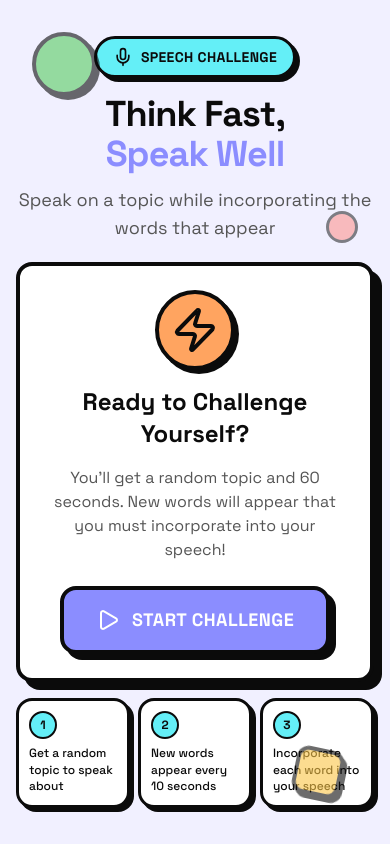
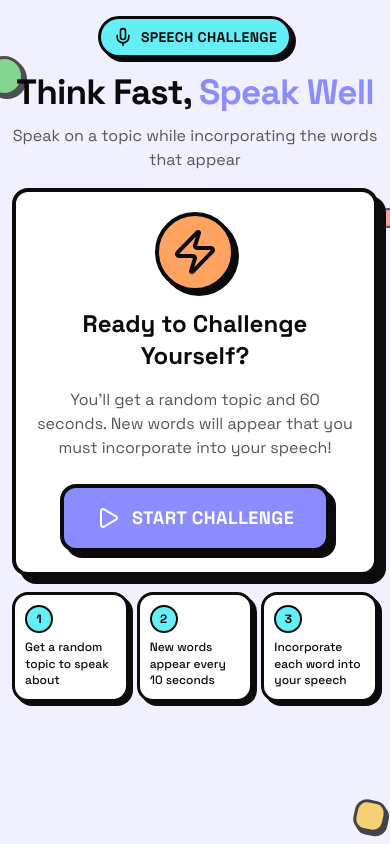
Before and after one commit to Byrrajus12/speakingChallenge, a Next.js app: page / in a window 390 px wide. Built offline with nearby package versions, Linux system fonts and the light colour scheme.

Commit message:
Improve layout and styles for mobile & Desktop to improve responsiveness and visuals

```diff
--- a/components/speech-challenge.tsx
+++ b/components/speech-challenge.tsx
@@ -91,32 +91,45 @@ export function SpeechChallenge() {
   const isIdle = gameState === "idle"
 
   return (
-    <div className="min-h-[100dvh] bg-background flex flex-col items-center justify-center p-4 md:p-8">
-      {/* Decorative elements - keeping green/colorful for shapes */}
-      <div className="fixed top-8 left-8 w-16 h-16 bg-chart-1 rounded-full border-4 border-foreground shadow-[4px_4px_0px_0px] shadow-foreground opacity-60" />
-      <div className="fixed bottom-12 right-12 w-12 h-12 bg-chart-2 rounded-lg border-4 border-foreground shadow-[4px_4px_0px_0px] shadow-foreground rotate-12 opacity-60" />
-      <div className="fixed top-1/4 right-8 w-8 h-8 bg-chart-3 rounded-full border-3 border-foreground opacity-50" />
+    <div className="relative min-h-screen bg-background overflow-x-hidden flex flex-col items-center px-3 pt-4 pb-[max(0.75rem,env(safe-area-inset-bottom))] sm:px-4 sm:pt-5 md:min-h-[100dvh] md:justify-center md:p-8">
+      {/* Decorative elements kept on mobile, but resized and moved to safer edges */}
+      <div
+        aria-hidden="true"
+        className="pointer-events-none absolute top-14 -left-4 w-10 h-10 bg-chart-1 rounded-full border-3 border-foreground shadow-[3px_3px_0px_0px] shadow-foreground opacity-70 sm:top-12 sm:-left-3 sm:w-12 sm:h-12 sm:border-4 sm:shadow-[4px_4px_0px_0px] md:fixed md:top-8 md:left-8 md:w-16 md:h-16 md:opacity-60 z-0"
+      />
+      <div
+        aria-hidden="true"
+        className="pointer-events-none absolute bottom-3 right-1 w-8 h-8 bg-chart-2 rounded-lg border-3 border-foreground shadow-[3px_3px_0px_0px] shadow-foreground rotate-12 opacity-75 sm:bottom-5 sm:right-2 sm:w-10 sm:h-10 sm:border-4 sm:shadow-[4px_4px_0px_0px] md:fixed md:bottom-12 md:right-12 md:w-12 md:h-12 md:opacity-60 z-0"
+      />
+      <div
+        aria-hidden="true"
+        className="pointer-events-none absolute top-52 -right-2 w-5 h-5 bg-chart-3 rounded-full border-2 border-foreground opacity-70 sm:w-6 sm:h-6 sm:border-3 md:fixed md:top-1/4 md:right-8 md:w-8 md:h-8 md:opacity-50 z-0"
+      />
 
-      <div className="w-full max-w-2xl">
+      <div className="relative z-10 w-full max-w-2xl">
         {/* Header */}
-        <header className={`text-center ${isIdle ? "mb-5 md:mb-6" : "mb-8 md:mb-12"}`}>
-          <div className="inline-flex items-center gap-2 bg-secondary px-4 py-2 rounded-full border-3 border-foreground shadow-[4px_4px_0px_0px] shadow-foreground mb-4">
+        <header className={`text-center ${isIdle ? "mb-4 sm:mb-5 md:mb-6" : "mb-4"}`}>
+          <div className={`inline-flex items-center gap-2 bg-secondary px-3 py-2 sm:px-4 rounded-full border-3 border-foreground shadow-[4px_4px_0px_0px] shadow-foreground ${isIdle ? "mb-3 sm:mb-4" : "mb-0"}`}>
             <Mic className="w-5 h-5" />
             <span className="font-bold text-sm uppercase tracking-wide">Speech Challenge</span>
           </div>
-          <h1 className="text-4xl md:text-5xl font-bold tracking-tight text-balance">
-            Think Fast, <span className="text-primary">Speak Well</span>
-          </h1>
-          <p className="mt-3 text-muted-foreground text-lg">
-            Speak on a topic while incorporating the words that appear
-          </p>
+          {isIdle && (
+            <>
+              <h1 className="text-[2.2rem] sm:text-4xl md:text-5xl leading-tight font-bold tracking-tight text-balance">
+                Think Fast, <span className="text-primary">Speak Well</span>
+              </h1>
+              <p className="mt-2.5 sm:mt-3 text-muted-foreground text-base sm:text-lg max-w-xl mx-auto">
+                Speak on a topic while incorporating the words that appear
+              </p>
+            </>
+          )}
         </header>
 
         {/* Main Game Card */}
         <div className="bg-card border-4 border-foreground rounded-2xl shadow-[8px_8px_0px_0px] shadow-foreground overflow-hidden">
           {/* Idle State */}
           {gameState === "idle" && (
-            <div className="p-6 md:p-8 text-center">
+            <div className="p-5 sm:p-6 md:p-8 text-center">
               <div className="w-20 h-20 md:w-24 md:h-24 bg-accent rounded-full border-4 border-foreground shadow-[4px_4px_0px_0px] shadow-foreground mx-auto mb-4 md:mb-6 flex items-center justify-center">
                 <Zap className="w-12 h-12 text-accent-foreground" />
               </div>
@@ -136,7 +149,7 @@ export function SpeechChallenge() {
 
           {/* Countdown State (Get Ready) */}
           {gameState === "countdown" && topic && (
-            <div className="p-8 md:p-12 text-center">
+            <div className="p-6 sm:p-8 md:p-12 text-center">
               <div className="mb-6">
                 <p className="text-sm font-bold uppercase tracking-wide text-muted-foreground mb-2">Your Topic</p>
                 <h2 className="text-2xl md:text-3xl font-bold text-balance">{topic.question}</h2>
@@ -144,8 +157,8 @@ export function SpeechChallenge() {
 
               <div className="my-8">
                 <p className="text-lg font-medium text-muted-foreground mb-4">Get ready to speak...</p>
-                <div className="w-32 h-32 bg-primary rounded-full border-4 border-foreground shadow-[6px_6px_0px_0px] shadow-foreground mx-auto flex items-center justify-center animate-pulse">
-                  <span className="text-6xl font-bold text-primary-foreground">{countdownTime}</span>
+                <div className="w-28 h-28 sm:w-32 sm:h-32 bg-primary rounded-full border-4 border-foreground shadow-[6px_6px_0px_0px] shadow-foreground mx-auto flex items-center justify-center animate-pulse">
+                  <span className="text-5xl sm:text-6xl font-bold text-primary-foreground">{countdownTime}</span>
                 </div>
               </div>
 
@@ -157,7 +170,7 @@ export function SpeechChallenge() {
 
           {/* Playing State */}
           {gameState === "playing" && topic && (
-            <div className="p-6 md:p-8">
+            <div className="p-4 sm:p-6 md:p-8">
               {/* Progress Bar */}
               <div className="mb-6">
                 <div className="flex justify-between items-center mb-2">
@@ -173,9 +186,9 @@ export function SpeechChallenge() {
               </div>
 
               {/* Topic */}
-              <div className="bg-secondary p-6 rounded-xl border-4 border-foreground shadow-[4px_4px_0px_0px] shadow-foreground mb-6">
+              <div className="bg-secondary p-5 sm:p-6 rounded-xl border-4 border-foreground shadow-[4px_4px_0px_0px] shadow-foreground mb-6">
                 <p className="text-sm font-bold uppercase tracking-wide text-muted-foreground mb-2">Your Topic</p>
-                <h2 className="text-2xl md:text-3xl font-bold text-balance">{topic.question}</h2>
+                <h2 className="text-[1.9rem] sm:text-2xl md:text-3xl leading-tight font-bold text-balance">{topic.question}</h2>
               </div>
 
               {/* Current Word */}
@@ -188,7 +201,7 @@ export function SpeechChallenge() {
                 <div className="min-h-[100px] flex items-center justify-center">
                   {currentWordIndex >= 0 && currentWord ? (
                     <div className="animate-in zoom-in-50 fade-in duration-300">
-                      <span className="inline-block bg-accent text-accent-foreground px-8 py-4 rounded-xl border-4 border-foreground shadow-[6px_6px_0px_0px] shadow-foreground text-3xl md:text-4xl font-bold">
+                      <span className="inline-block bg-accent text-accent-foreground px-6 sm:px-8 py-4 rounded-xl border-4 border-foreground shadow-[6px_6px_0px_0px] shadow-foreground text-2xl sm:text-3xl md:text-4xl font-bold">
                         {currentWord}
                       </span>
                     </div>
@@ -226,7 +239,7 @@ export function SpeechChallenge() {
 
           {/* Finished State */}
           {gameState === "finished" && topic && (
-            <div className="p-8 md:p-12 text-center">
+            <div className="p-6 sm:p-8 md:p-12 text-center">
               <div className="w-24 h-24 bg-accent rounded-full border-4 border-foreground shadow-[4px_4px_0px_0px] shadow-foreground mx-auto mb-6 flex items-center justify-center">
                 <span className="text-4xl">🎉</span>
               </div>
```
